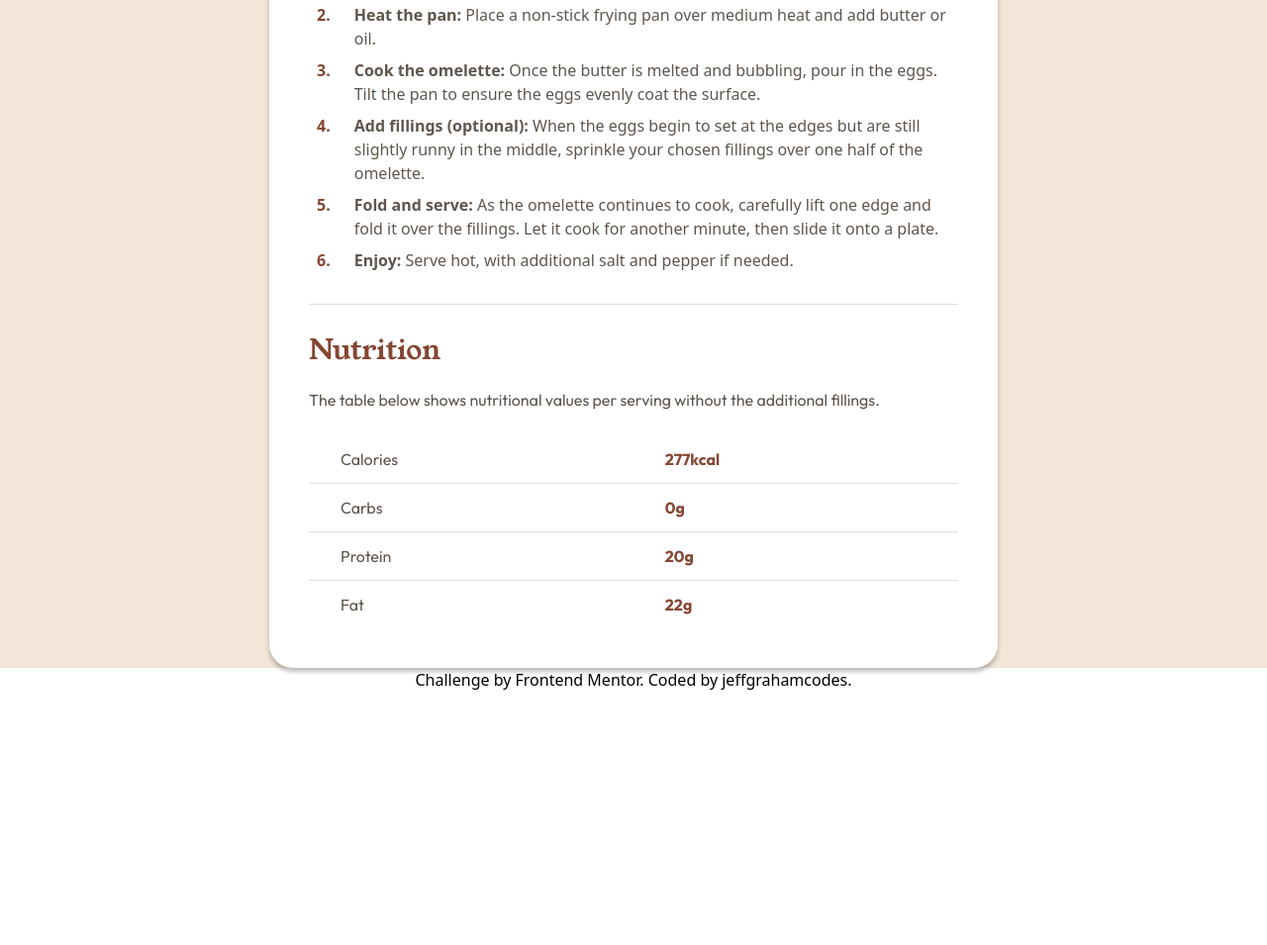
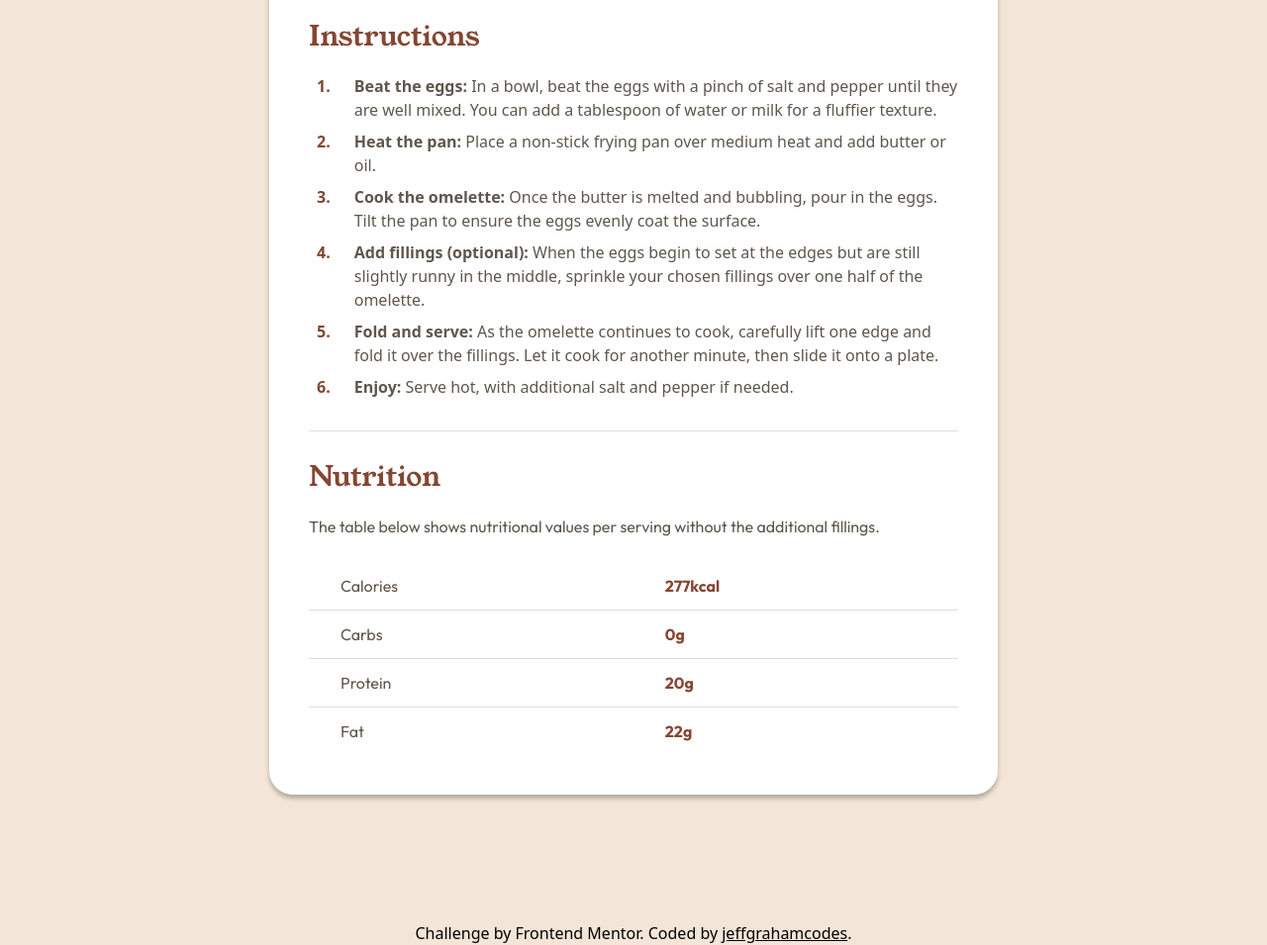
Before and after one commit to jeffgrahamcodes/recipe-page, a website: page src/index.html in a window 1280 px wide. Shown: the part 1118-2073 px from the top of the page at 99% size. Before the commit the page ends 1817 px from the top, so only its background shows below. Drawn offline with Linux system fonts and the light colour scheme.

Commit message:
add links

```diff
--- a/src/index.html
+++ b/src/index.html
@@ -10,7 +10,7 @@
     <link rel="stylesheet" href="./output.css" />
     <title>Frontend Mentor | Recipe page</title>
   </head>
-  <body>
+  <body class="md:bg-(--stone-100)">
     <main class="min-w-full md:bg-(--stone-100) md:py-16 md:px-6">
       <article
         class="bg-white md:w-[616px] lg:w-[736px] md:p-5 md:mx-auto md:rounded-3xl md:shadow-[0_4px_4px_rgba(0,0,0,0.25)]"
@@ -236,13 +236,19 @@
       </article>
     </main>
 
-    <footer class="text-center">
+    <footer class="text-center bottom-0">
       Challenge by
       <a
         href="https://www.frontendmentor.io?ref=challenge"
         target="_blank"
         >Frontend Mentor</a
-      >. Coded by <a href="#">jeffgrahamcodes</a>.
+      >. Coded by
+      <a
+        class="underline"
+        href="https://jeffgraham.codes"
+        target="_blank"
+        >jeffgrahamcodes</a
+      >.
     </footer>
   </body>
 </html>
```
Also changed, not shown: src/output.css.
